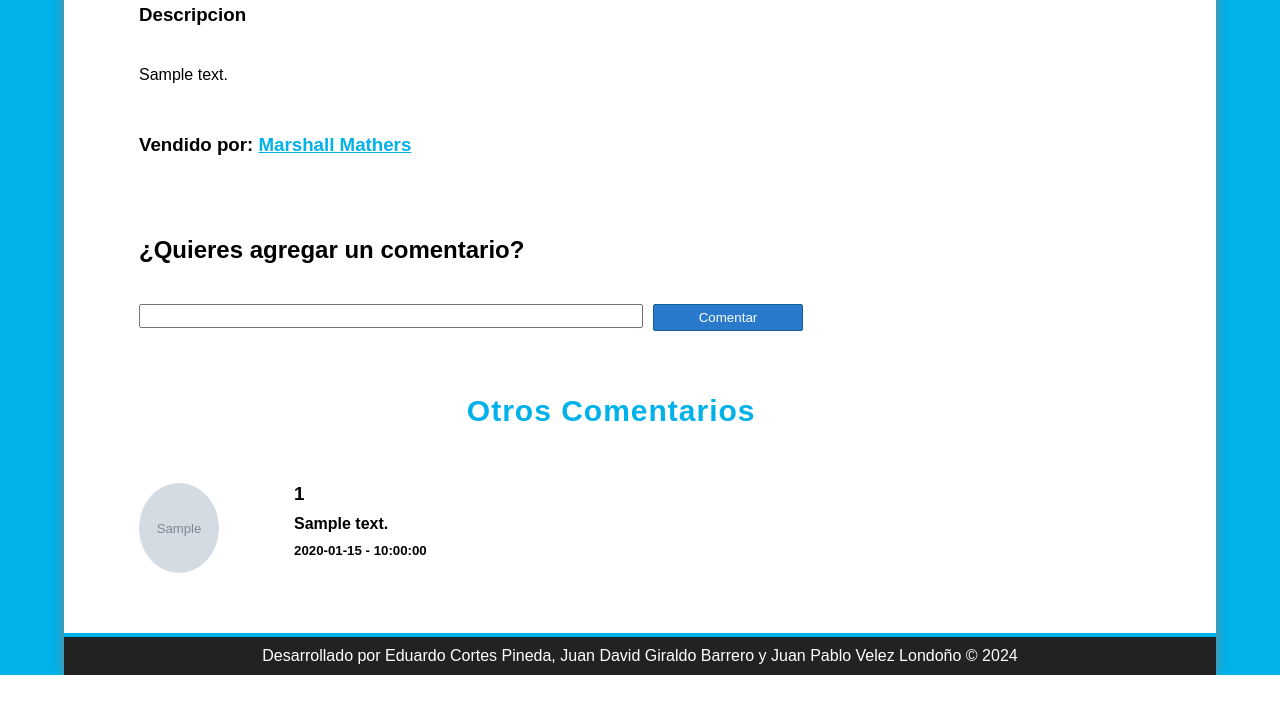
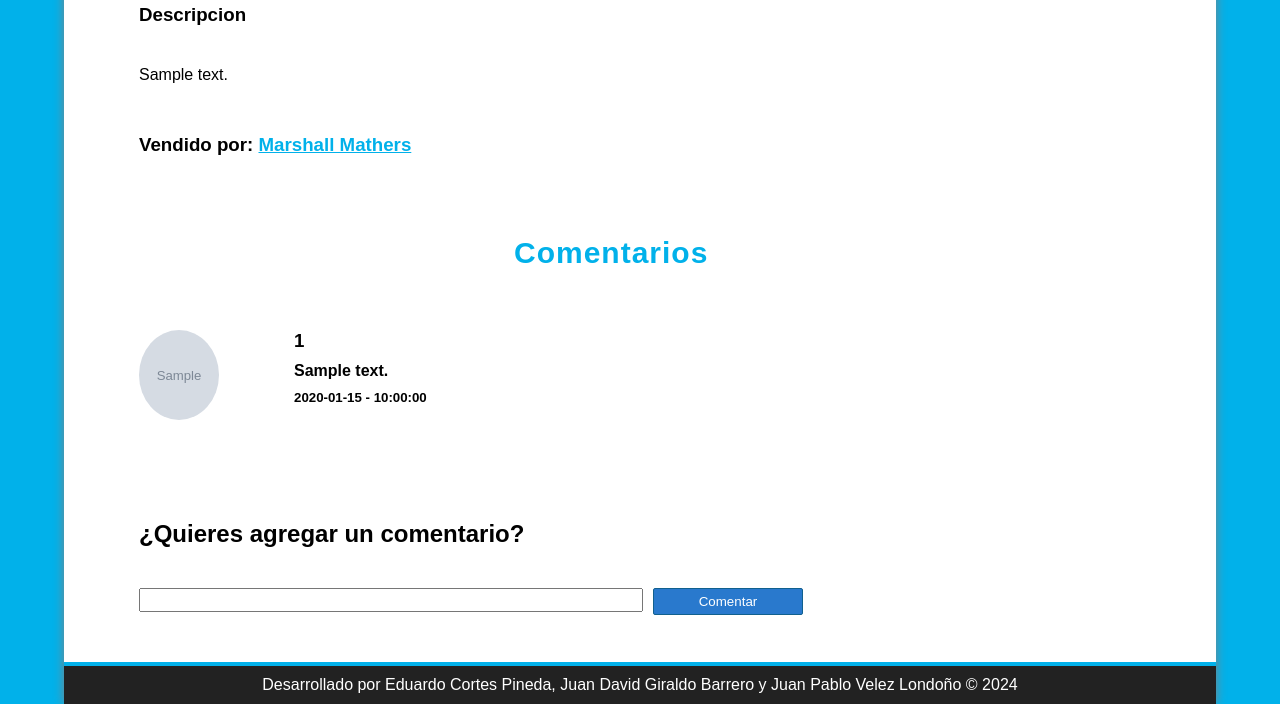
Before and after one commit to eduardd002/Mercado-Juegos, a PHP site: page /Mercado-Juegos/?controller=VideojuegoController&action=detalle&id=1 in a window 1280 px wide. Shown: the part 765-1469 px from the top of the page. Before the commit the page ends 1440 px from the top, so only its background shows below. Run offline with PHP 8.4, Linux system fonts and the light colour scheme; tables that the repository leaves empty hold one stand-in row (values such as "Sample post"); grey boxes marked "Sample" are stand-in pictures.

Commit message:
Se corrige posicion en detalle concretamente los comentarios y el campo para hacer comentario.

```diff
--- a/Recursos/CSS/Hoja.css
+++ b/Recursos/CSS/Hoja.css
@@ -1102,7 +1102,7 @@ Estilo del vendedor del videojuego del detalle del videojuego
     /*Margen superior*/
     margin-top: 50px;
     /*Margen inferior*/
-    margin-bottom: 50px;
+    margin-bottom: 80px;
 }
 
 /*
@@ -2158,6 +2158,8 @@ Estilo de el apartado de chat de comprador
 
 #bloquecomentario{
     margin-left: 75px;
+    margin-top: 30px;
+    float: left;
 }
 
 #bloquecomentario input[type="text"]{
@@ -2173,7 +2175,6 @@ Estilo de el apartado de chat de comprador
 }
 
 #bloquecomentario h2{
-    margin-top: 80px;
     margin-bottom: 30px;
 }
 
@@ -2183,8 +2184,7 @@ Estilo de el apartado de chat de comprador
     clear: both;
     display: block;
     text-align: center;
-    margin-top: 130px;
-    margin-bottom: 25px;
+    margin-bottom: 50px;
     letter-spacing: 1px;
 }
 
@@ -2192,8 +2192,7 @@ Estilo de el apartado de chat de comprador
     clear: both;
     display: block;
     float: left;
-    margin-top: 20px;
-    margin-bottom: 40px;
+    margin-bottom: 50px;
     width: 1000px;
 }
 
--- a/Vistas/Videojuego/Detalle.html
+++ b/Vistas/Videojuego/Detalle.html
@@ -29,14 +29,7 @@
         <p id="descripcionVideojuegoTexto"><?=$videojuegoEspecifico -> descripcion?></p>
         <h3 id="vendedorVideojuego">Vendido por: <a href="<?=rutaInicio?><?=usuario?><?=perfil?>">Marshall Mathers</a></h3>
     </div>
-    <form action="<?=rutaInicio?><?=comentario?><?=guardarComentario?>&id=<?=$videojuegoEspecifico -> id?>" method="post">
-        <div id="bloquecomentario">
-            <h2>¿Quieres agregar un comentario?</h2>
-            <input type="text" name="comentario" required>
-            <input type="submit" class="btnRegistro" value="Comentar">
-        </div>
-    </form>
-    <h6>Otros Comentarios</h6>
+    <h6>Comentarios</h6>
     <?php while($comentarios = $listadoTodos -> fetch_object()) : ?>
         <div id="comentario">
             <img src="Recursos/ImagenesVideojuegos/<?=$videojuegoEspecifico -> foto?>" alt="Logo videojuego">
@@ -53,4 +46,11 @@
             <?php endif; ?>
         </div>
     <?php endwhile; ?>
+    <div id="bloquecomentario">
+        <form action="<?=rutaInicio?><?=comentario?><?=guardarComentario?>&id=<?=$videojuegoEspecifico -> id?>" method="post">
+            <h2>¿Quieres agregar un comentario?</h2>
+            <input type="text" name="comentario" required>
+            <input type="submit" class="btnRegistro" value="Comentar">
+        </form>
+    </div>
 </div>
```
